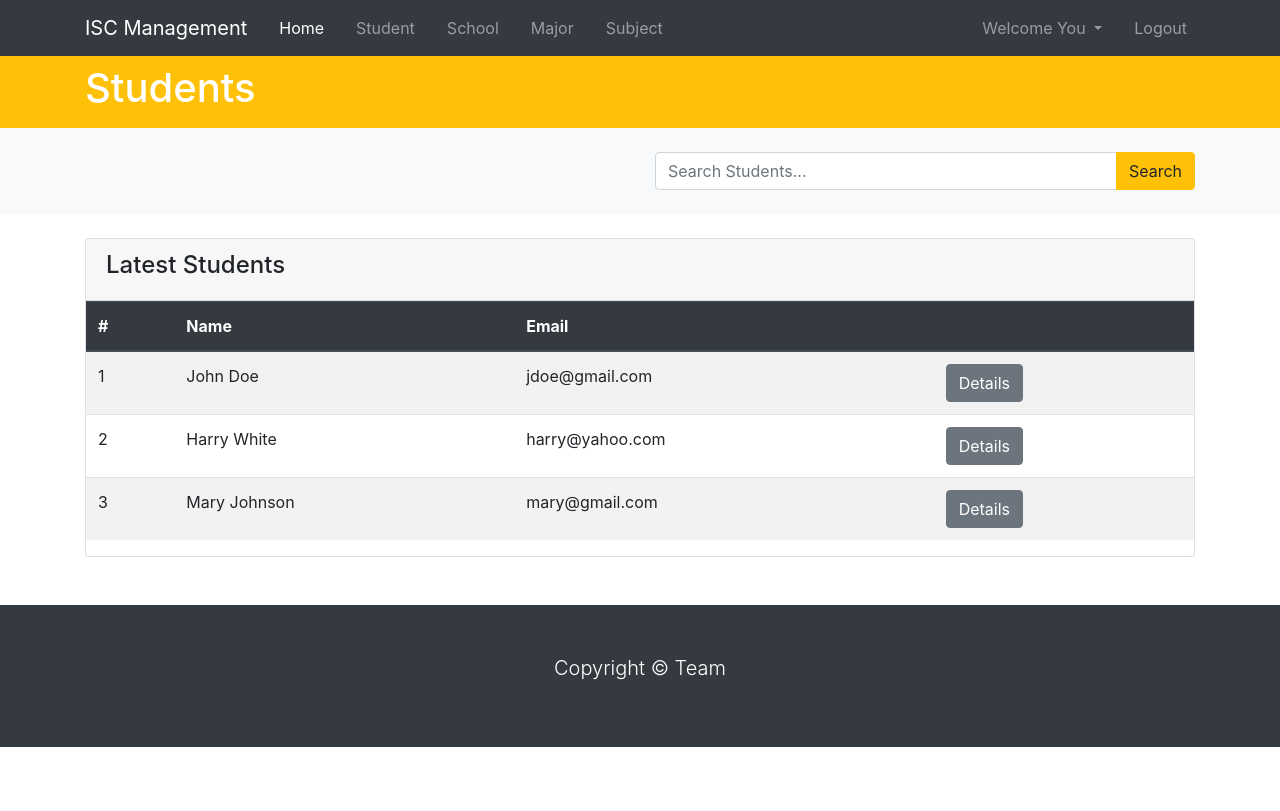
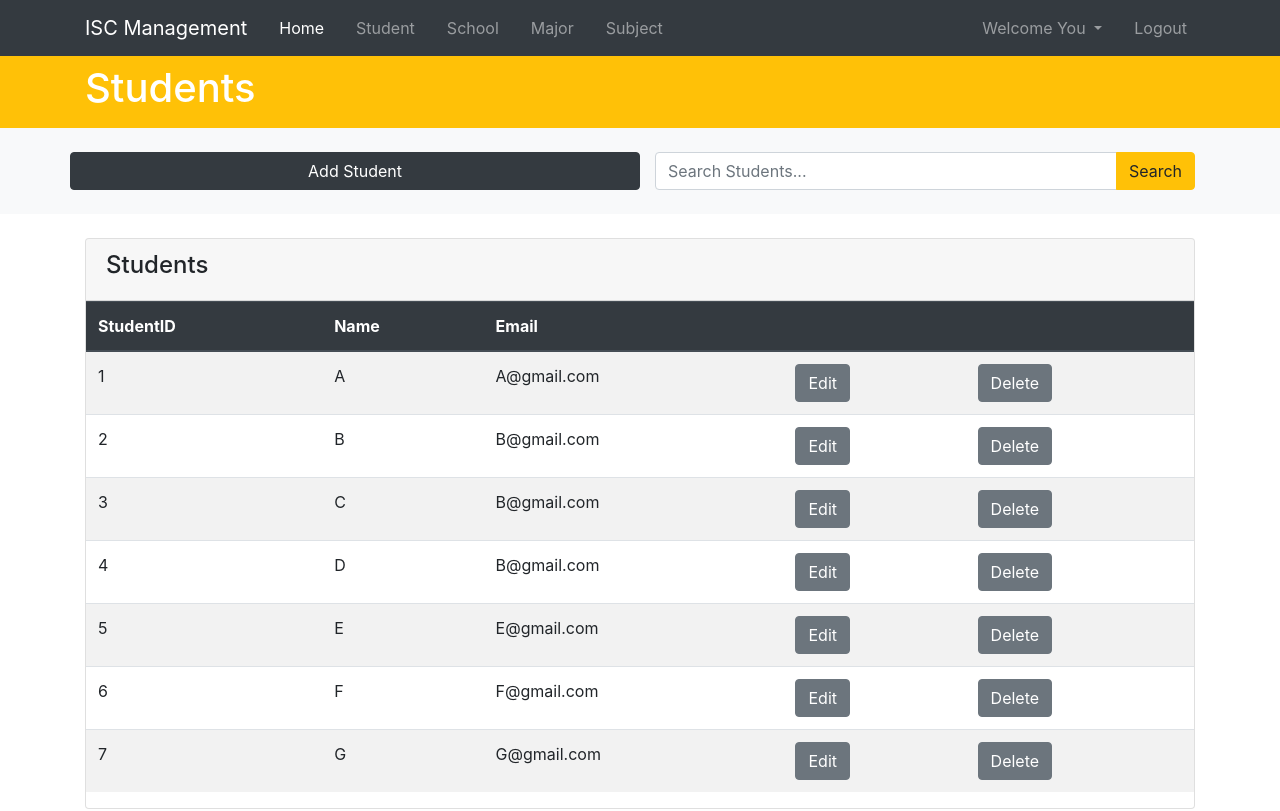
Before and after one commit to chinhhi102/OnJobAPI, an Angular app in the folder ISCManagerment/FEAngular/: page /student in a window 1280 px wide. Shown: the top 811 px of the page. Built offline with nearby package versions, Linux system fonts and the light colour scheme.

Commit message:
Them giao dien va hien co so du lieu trang student

```diff
--- a/ISCManagerment/FEAngular/src/app/app.module.ts
+++ b/ISCManagerment/FEAngular/src/app/app.module.ts
@@ -15,7 +15,8 @@ import { LoginComponent } from './view/login/login.component';
 import { ProfileComponent } from './view/profile/profile.component';
 import { SettingComponent } from './view/setting/setting.component';
 import { CourseComponent } from './view/course/course.component';
-
+//Services
+import { StudentsService } from './services/students.service';
 @NgModule({
   declarations: [
     AppComponent,
@@ -36,7 +37,7 @@ import { CourseComponent } from './view/course/course.component';
     BrowserModule,
     AppRoutingModule
   ],
-  providers: [],
+  providers: [ StudentsService ],
   bootstrap: [AppComponent]
 })
 export class AppModule { }
--- /dev/null
+++ b/ISCManagerment/FEAngular/src/app/models/fake-students.ts
@@ -0,0 +1,39 @@
+import { Students } from './students'
+export var fakeStudents: Students[] = [
+    {
+        id: 1,
+        name: 'A',
+        email: 'A@gmail.com'
+
+    },
+    {
+        id: 2,
+        name: 'B',
+        email: 'B@gmail.com'
+    },
+    {
+        id: 3,
+        name: 'C',
+        email: 'B@gmail.com'
+    },
+    {
+        id: 4,
+        name: 'D',
+        email: 'B@gmail.com'
+    },
+    {
+        id: 5,
+        name: 'E',
+        email: 'E@gmail.com'
+    },
+    {
+        id: 6,
+        name: 'F',
+        email: 'F@gmail.com'
+    },
+    {
+        id: 7,
+        name: 'G',
+        email: 'G@gmail.com'
+    }
+]
--- /dev/null
+++ b/ISCManagerment/FEAngular/src/app/models/students.ts
@@ -0,0 +1,11 @@
+export class Students {
+    id: number;
+    // code: string;
+    name: string;
+    email: string;
+    // identification_card: number;
+    // address: string;
+    // gender: string;
+    // birthday: number;
+    // graduation: number;
+}
--- /dev/null
+++ b/ISCManagerment/FEAngular/src/app/services/students.service.ts
@@ -0,0 +1,9 @@
+import { Injectable } from '@angular/core';
+
+@Injectable({
+  providedIn: 'root'
+})
+export class StudentsService {
+
+  constructor() { }
+}
--- a/ISCManagerment/FEAngular/src/app/view/student/student.component.html
+++ b/ISCManagerment/FEAngular/src/app/view/student/student.component.html
@@ -9,10 +9,11 @@
   </div>
 </header>
 
-      <!-- SEARCH -->
+<!-- SEARCH -->
 <section id="search" class="py-4 mb-4 bg-light">
   <div class="container">
     <div class="row">
+        <button type="button" class="btn btn-dark col">Add Student</button>
       <div class="col-md-6 ml-auto">
         <div class="input-group">
           <input type="text" class="form-control" placeholder="Search Students...">
@@ -25,25 +26,43 @@
   </div>
 </section>
 
-      <!-- USERS -->
+<!-- USERS -->
 <section id="users">
   <div class="container">
     <div class="row">
       <div class="col">
         <div class="card">
           <div class="card-header">
-            <h4>Latest Students</h4>
+            <h4>Students</h4>
           </div>
           <table class="table table-striped">
             <thead class="thead-dark">
               <tr>
-                <th>#</th>
+                <th>StudentID</th>
                 <th>Name</th>
                 <th>Email</th>
+                <th></th>
                 <th></th>
               </tr>
             </thead>
             <tbody>
+              <tr *ngFor="let eachStudent of students">
+                <td>{{ eachStudent.id}}</td>
+                <td>{{ eachStudent.name}}</td>
+                <td>{{eachStudent.email}}</td>
+                <td>
+                  <a href="detail" class="btn btn-secondary">
+                    <i class="fas fa-angle-double-right"></i> Edit
+                  </a>
+                </td>
+                <td>
+                    <a href="detail" class="btn btn-secondary">
+                        <i class="fas fa-angle-double-right"></i> Delete
+                      </a>
+                </td>
+              </tr>
+            </tbody>
+            <!-- <tbody>
               <tr>
                 <td>1</td>
                 <td>John Doe</td>
@@ -74,7 +93,7 @@
                   </a>
                 </td>
               </tr>
-            </tbody>
+            </tbody> -->
           </table>
         </div>
       </div>
--- a/ISCManagerment/FEAngular/src/app/view/student/student.component.scss
+++ b/ISCManagerment/FEAngular/src/app/view/student/student.component.scss
@@ -0,0 +1,15 @@
+.students {
+    background: #3399ff;
+    padding: 0.5em 1em 0.5em 1.5em;
+    margin: 1em;
+    max-width: 16em;
+  }
+  .students .studentListItem
+  {
+    font-size: 0.875em; /* 14px/16=0.875em */
+    font-family: Georgia, Serif;
+    background: #cce5ff;
+    padding: 0.3em;
+    margin: 0.2em;
+    text-align: left;
+  }
--- a/ISCManagerment/FEAngular/src/app/view/student/student.component.ts
+++ b/ISCManagerment/FEAngular/src/app/view/student/student.component.ts
@@ -1,4 +1,7 @@
 import { Component, OnInit } from '@angular/core';
+import { Students } from '../../models/students'
+import { hasLifecycleHook } from '@angular/compiler/src/lifecycle_reflector';
+import { fakeStudents } from '../../models/fake-students'
 
 @Component({
   selector: 'app-student',
@@ -7,6 +10,7 @@ import { Component, OnInit } from '@angular/core';
 })
 export class StudentComponent implements OnInit {
 
+  students = fakeStudents
   constructor() { }
 
   ngOnInit() {
```
Also changed, not shown: 1 other file (tests, documents, lock files or other folders).
